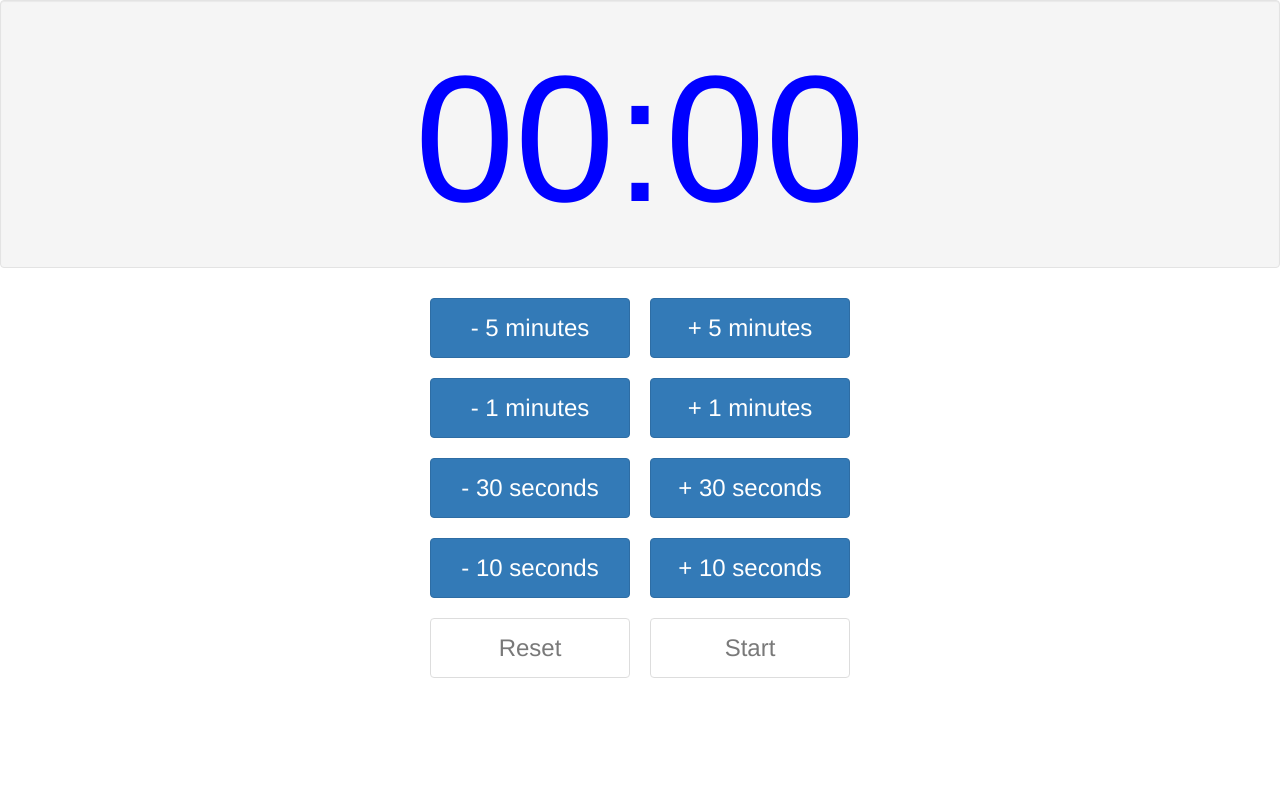
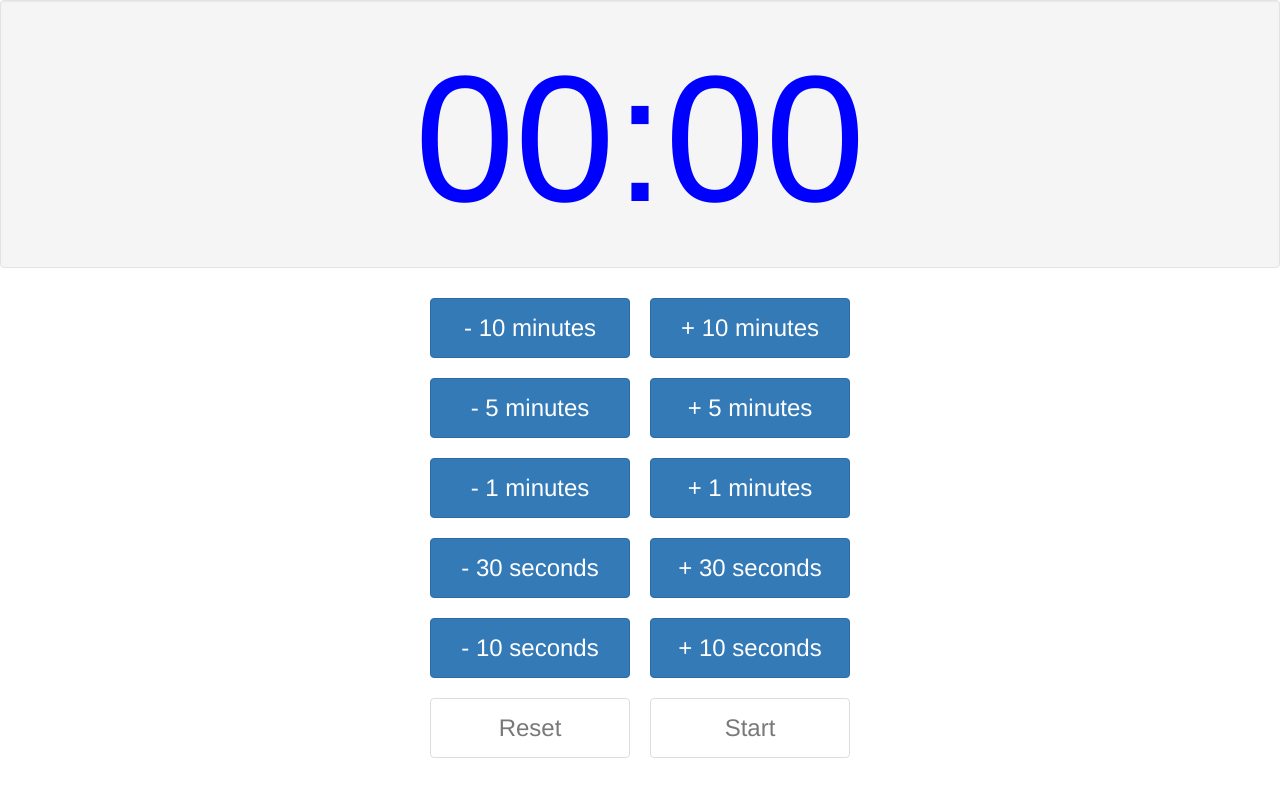
Before and after one commit to dstarr/ReactTimer, a React app: page / in a window 1280 px wide. Shown: the top 796 px of the page. Built offline with nearby package versions, Linux system fonts and the light colour scheme.

Commit message:
added 10m buttons

```diff
--- a/components/ModifyTimeButtons.js
+++ b/components/ModifyTimeButtons.js
@@ -19,6 +19,10 @@ class ModifyTimeButtons extends React.Component {
 
 
             <div>
+                <div>
+                    <Button style={buttonStyle} bsStyle="primary" onClick={() => {this.onButtonClick(-600)}}>- 10 minutes</Button>
+                    <Button style={buttonStyle} bsStyle="primary" onClick={() => {this.onButtonClick(600)}}>+ 10 minutes</Button>
+                </div>
                 <div>
                     <Button style={buttonStyle} bsStyle="primary" onClick={() => {this.onButtonClick(-300)}}>- 5 minutes</Button>
                     <Button style={buttonStyle} bsStyle="primary" onClick={() => {this.onButtonClick(300)}}>+ 5 minutes</Button>
```
